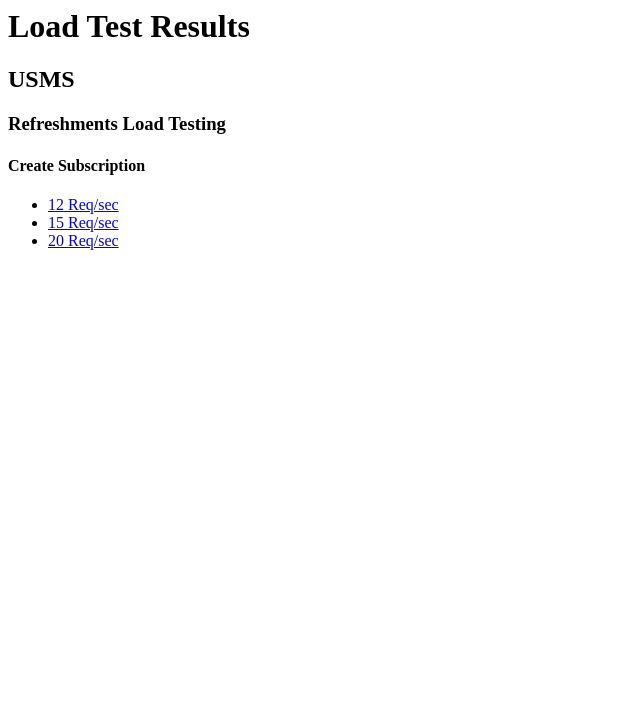
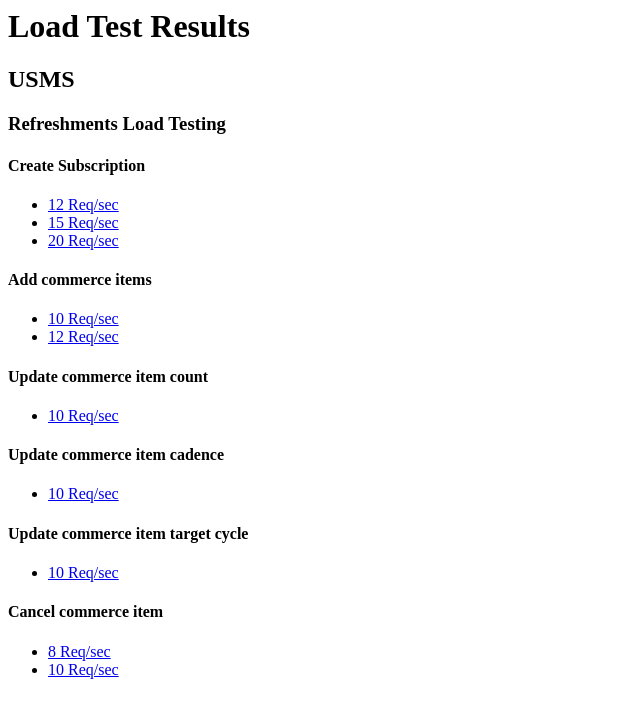
Before and after one commit to parthpachchigar/loadtest-results, a plain HTML site: page index.html in a window 1280 px wide. Shown: the whole page, without its empty margins (0-640 px from the left). Drawn offline with Linux system fonts and the light colour scheme.

Commit message:
added links

```diff
--- a/index.html
+++ b/index.html
@@ -8,3 +8,30 @@
 	<li><a href="createsubscription-20201103113806713/index.html">15 Req/sec</a></li>
 	<li><a href="createsubscription-20201103115153801/index.html">20 Req/sec</a></li>
 </ul>
+
+<h4>Add commerce items</h4>
+<ul>
+	<li><a href="index.html">10 Req/sec</a></li>
+	<li><a href="index.html">12 Req/sec</a></li>
+</ul>
+
+<h4>Update commerce item count</h4>
+<ul>
+	<li><a href="index.html">10 Req/sec</a></li>
+</ul>
+
+<h4>Update commerce item cadence</h4>
+<ul>
+	<li><a href="index.html">10 Req/sec</a></li>
+</ul>
+
+<h4>Update commerce item target cycle</h4>
+<ul>
+	<li><a href="index.html">10 Req/sec</a></li>
+</ul>
+
+<h4>Cancel commerce item</h4>
+<ul>
+	<li><a href="index.html">8 Req/sec</a></li>
+	<li><a href="index.html">10 Req/sec</a></li>
+</ul>
```
